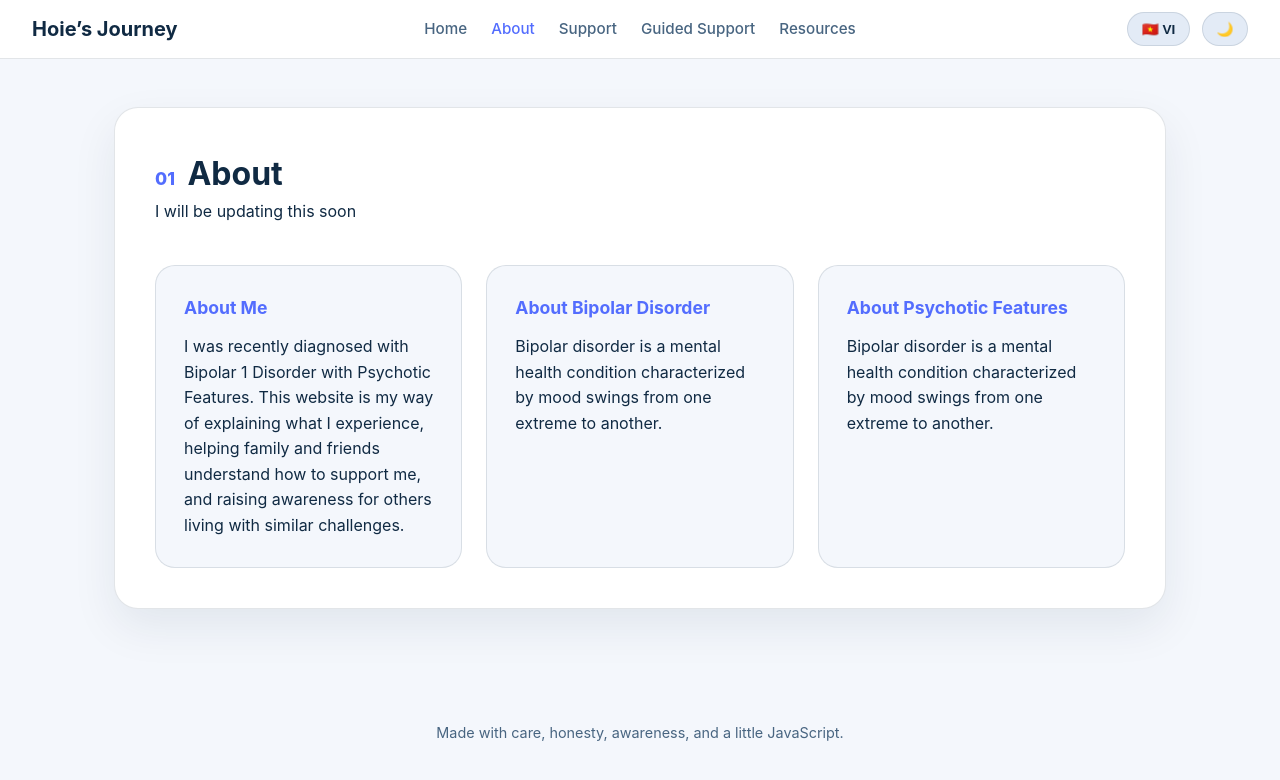
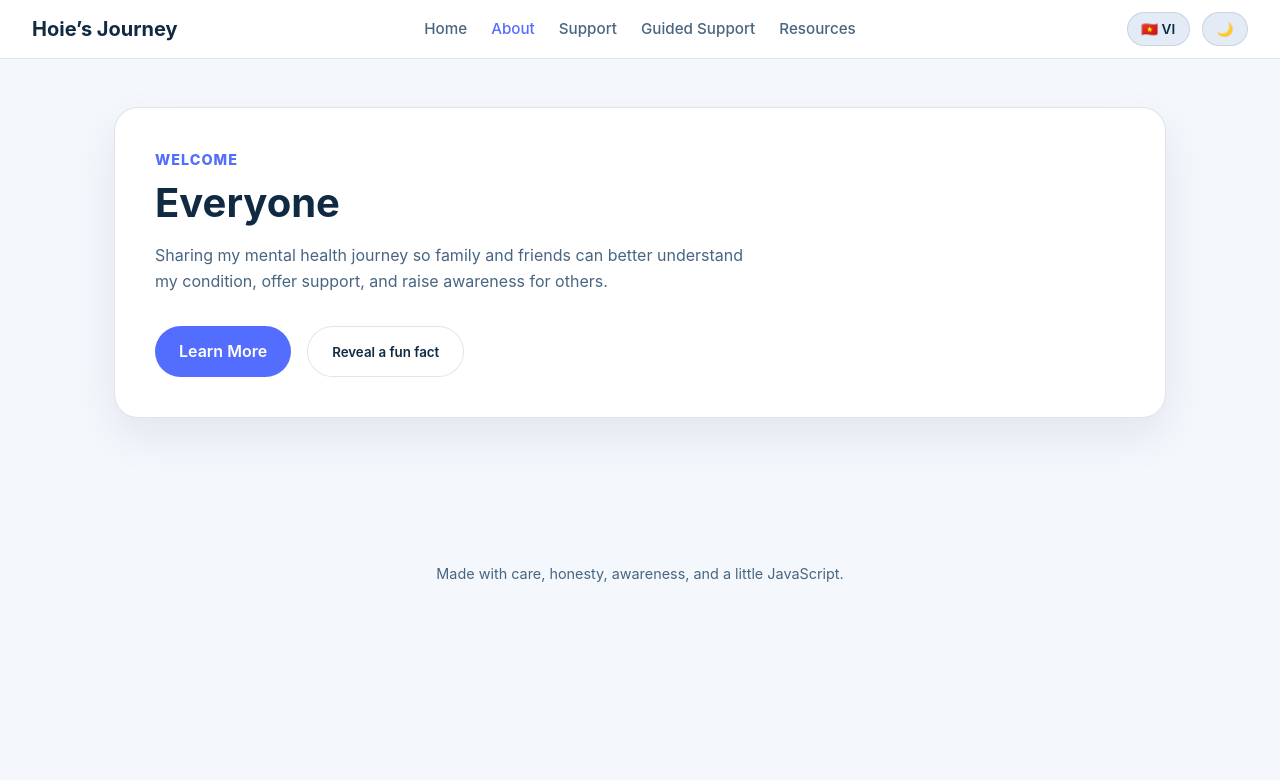
Before and after one commit to Duhbid27/Duhbid27-s-Mental-Health-Project, a plain HTML site: page about.html in a window 1280 px wide. Drawn offline with Linux system fonts and the light colour scheme.

Commit message:
Update index.html and style.css

```diff
--- a/about.html
+++ b/about.html
@@ -25,27 +25,22 @@
     </header>
 
     <main>
-        <section class="panel" id="about">
-            <div class="section-header">
-                <span class="section-number">01</span>
-                <h2>About</h2>
-                <p>I will be updating this soon</p>
-            </div>
-            <div class="grid cards">
-                <article class="card">
-                    <strong>About Me</strong>
-                    <p>I was recently diagnosed with Bipolar 1 Disorder with Psychotic Features. This website is my way of explaining what I experience, helping family and friends understand how to support me, and raising awareness for others living with similar challenges.</p>
-                </article>
-                <article class="card">
-                    <strong>About Bipolar Disorder</strong>
-                    <p>Bipolar disorder is a mental health condition characterized by mood swings from one extreme to another.</p>
-                </article>
-                <article class="card">
-                    <strong>About Psychotic Features</strong>
-                    <p>Bipolar disorder is a mental health condition characterized by mood swings from one extreme to another.</p>
-                </article>
-            </div>
-        </section>
+      <section class="hero panel" id="home">
+        <div>
+          <p class="eyebrow" data-i18n="hero_eyebrow">Welcome</p>
+          <h1 data-i18n="hero_title">Everyone</h1>
+          <p class="hero-text" data-i18n="hero_text">
+            Sharing my mental health journey so family and friends can better understand my condition, offer support, and raise awareness for others.
+          </p>
+
+          <div class="hero-actions">
+            <a class="button" href="about.html" data-i18n="btn_learn">Learn More</a>
+            <button id="showFunFact" class="button secondary" data-i18n="btn_fact">Reveal a fun fact</button>
+          </div>
+
+          <div id="funFact" class="fact-card hidden"></div>
+        </div>
+      </section>
     </main>
 
     <footer class="footer">
--- a/styles.css
+++ b/styles.css
@@ -38,7 +38,7 @@ body {
   min-height: 100vh;
 }
 
-/* 3. TOPBAR LAYOUT (The Centering Logic) */
+/* 3. TOPBAR LAYOUT */
 .topbar {
   position: sticky;
   top: 0;
@@ -52,18 +52,16 @@ body {
   backdrop-filter: blur(10px);
 }
 
-/* Side A: Brand */
 .brand {
-  flex: 1; /* Takes up 1 unit of space */
+  flex: 1;
   font-weight: 700;
   font-size: 1.25rem;
   color: var(--text);
   white-space: nowrap;
 }
 
-/* Middle: Navigation */
 nav {
-  flex: 2; /* Takes up double the space to ensure centering */
+  flex: 2;
   display: flex;
   justify-content: center;
   gap: 1.5rem;
@@ -81,64 +79,101 @@ nav a:hover, nav a.active {
   color: var(--accent);
 }
 
-/* Side B: Buttons Grouped Together */
 .header-utilities {
-  flex: 1; /* Takes up 1 unit of space, matching the Brand */
+  flex: 1;
   display: flex;
   justify-content: flex-end;
-  gap: 0.75rem; /* This keeps your toggles close to each other */
+  gap: 0.75rem;
 }
 
-/* 4. BUTTON DESIGN */
+/* 4. BUTTON & TOGGLE DESIGN */
+.lang-toggle, .theme-toggle, .button {
+  border: 1px solid var(--border);
+  cursor: pointer;
+  display: flex;
+  align-items: center;
+  justify-content: center;
+  transition: all 0.2s ease;
+  font-family: inherit;
+  text-decoration: none;
+}
+
 .lang-toggle, .theme-toggle {
   background: var(--surface-strong);
-  border: 1px solid var(--border);
   color: var(--text);
   padding: 0.5rem 0.85rem;
   border-radius: 50px;
-  cursor: pointer;
   font-size: 0.85rem;
   font-weight: 600;
-  display: flex;
-  align-items: center;
-  transition: all 0.2s ease;
 }
 
-.lang-toggle:hover, .theme-toggle:hover {
-  border-color: var(--accent);
-  background: var(--accent-soft);
-  transform: translateY(-1px);
+.button {
+  background: var(--accent);
+  color: white;
+  padding: 0.8rem 1.5rem;
+  border-radius: 999px;
+  font-weight: 600;
+  border: none;
 }
 
-/* 5. CONTENT AREA */
+.button.secondary {
+  background: var(--surface);
+  color: var(--text);
+  border: 1px solid var(--border);
+}
+
+.button:hover {
+  transform: translateY(-2px);
+  filter: brightness(1.1);
+  box-shadow: 0 5px 15px rgba(0,0,0,0.1);
+}
+
+/* 5. CONTENT AREA & PANELS */
 main {
   max-width: 1100px;
   margin: 0 auto;
   padding: 3rem 1.5rem;
 }
 
-.panel {
+/* This is what makes the Hero and About section look the same */
+.panel, .hero {
   background: var(--surface);
   padding: 2.5rem;
   border-radius: 24px;
   border: 1px solid var(--border);
   box-shadow: var(--shadow);
+  margin-bottom: 2rem;
 }
 
 .section-header {
   margin-bottom: 2.5rem;
 }
 
-.section-number {
+.section-number, .eyebrow {
   color: var(--accent);
   font-weight: 800;
-  font-size: 1.1rem;
-  margin-right: 0.5rem;
+  text-transform: uppercase;
+  letter-spacing: 1px;
+  font-size: 0.9rem;
+  margin-bottom: 0.5rem;
+  display: block;
 }
 
-h2 {
-  font-size: 2rem;
-  display: inline;
+h1, h2 {
+  font-size: clamp(2rem, 5vw, 2.5rem);
+  margin-bottom: 1rem;
+  line-height: 1.2;
+}
+
+.hero-text {
+  color: var(--muted);
+  max-width: 600px;
+  margin-bottom: 2rem;
+}
+
+.hero-actions {
+  display: flex;
+  gap: 1rem;
 }
 
 /* 6. GRID & CARDS */
@@ -148,7 +183,7 @@ h2 {
 }
 
 .cards {
-  grid-template-columns: repeat(auto-fit, minmax(300px, 1fr));
+  grid-template-columns: repeat(auto-fit, minmax(280px, 1fr));
 }
 
 .card {
@@ -159,10 +194,6 @@ h2 {
   transition: border-color 0.3s ease;
 }
 
-.card:hover {
-  border-color: var(--accent);
-}
-
 .card strong {
   display: block;
   margin-bottom: 0.75rem;
@@ -170,13 +201,15 @@ h2 {
   font-size: 1.1rem;
 }
 
-/* 7. FOOTER */
+/* 7. FOOTER & UTILS */
 .footer {
   text-align: center;
   padding: 4rem 1.5rem;
   color: var(--muted);
   font-size: 0.9rem;
 }
+
+.hidden { display: none; }
 
 /* 8. RESPONSIVE DESIGN */
 @media (max-width: 900px) {
@@ -193,8 +226,7 @@ h2 {
     text-align: center;
   }
 
-  nav {
-    flex-wrap: wrap;
-    gap: 1rem;
+  .hero-actions {
+    flex-direction: column;
   }
 }
```
